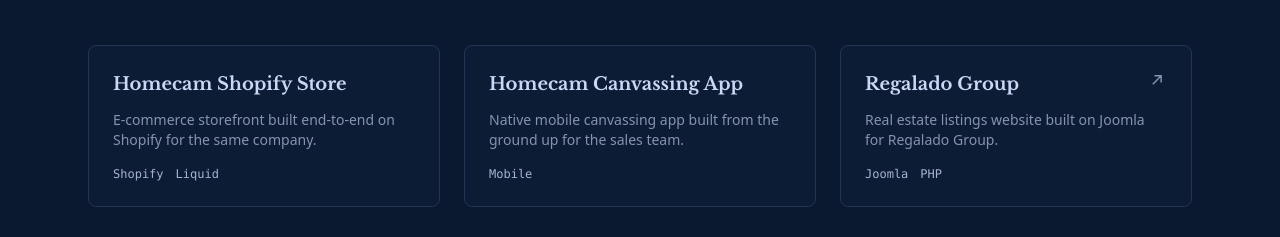
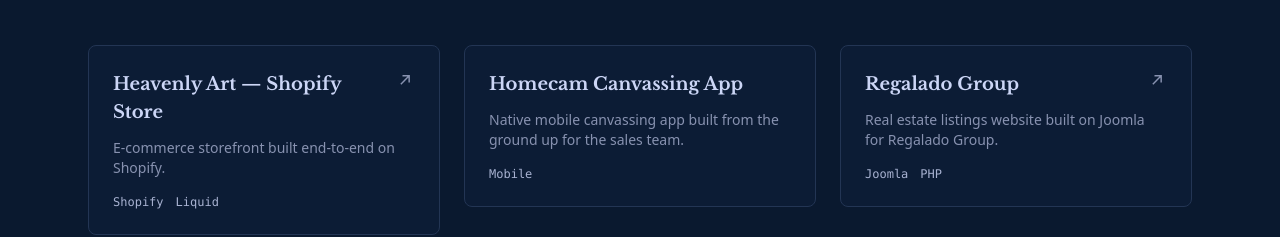
Before and after one commit to masu-code/samuel-portfolio, a React (Vite) app: page / in a window 1280 px wide. Shown: the part 2417-2654 px from the top of the page. Built offline with nearby package versions, Linux system fonts and the light colour scheme; a web font is replaced by a local one.

Commit message:
Add Shopify store screenshot and live link
Screenshot captured directly from the live store (heavenlyart.co),
cookie-consent banner dismissed first for a clean shot. Softened the
project description to not claim it's the same company as the
contract-management app until Samuel confirms.

```diff
--- a/src/content/projects.ts
+++ b/src/content/projects.ts
@@ -19,9 +19,10 @@
 
 export const projects: ProjectEntry[] = [
   {
-    title: 'Homecam Shopify Store',
-    description: 'E-commerce storefront built end-to-end on Shopify for the same company.',
-    image: '/images/projects/placeholder-3.jpg',
+    title: 'Heavenly Art — Shopify Store',
+    description: 'E-commerce storefront built end-to-end on Shopify.',
+    image: '/images/projects/shopify-store.png',
+    liveUrl: 'https://heavenlyart.co/',
     tags: ['Shopify', 'Liquid'],
   },
   {
```
Also changed, not shown: public/images/projects/shopify-store.png (added).
